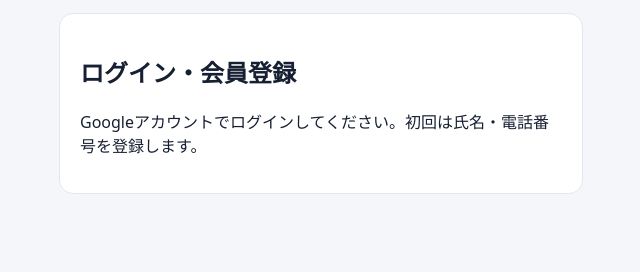
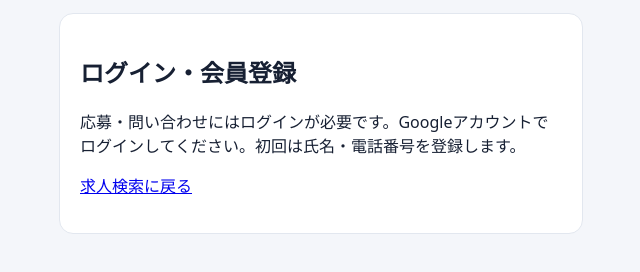
Before and after one commit to infoversionk-collab/jobbure-biz, a plain HTML site: page candidate/candidate-login.html in a window 1280 px wide. Shown: the part 164-436 px from the top of the page, without its empty margins (319-959 px from the left). Drawn offline with Linux system fonts and the light colour scheme.

Commit message:
Update candidate-login.html

```diff
--- a/candidate/candidate-login.html
+++ b/candidate/candidate-login.html
@@ -1 +1,3 @@
-<!doctype html><html lang="ja"><head><meta charset="utf-8"><meta name="viewport" content="width=device-width,initial-scale=1"><title>求職者ログイン｜職ブレ</title><link rel="stylesheet" href="./candidate.css"></head><body><main class="shell narrow"><header><h1>職ブレ</h1><p>求職者専用ページ</p></header><section class="panel"><h2>ログイン・会員登録</h2><p>Googleアカウントでログインしてください。初回は氏名・電話番号を登録します。</p><div id="googleButton"></div><p id="status" class="status"></p><form id="registerForm" hidden><label>氏名<input id="name" required maxlength="80"></label><label>電話番号<input id="phone" required maxlength="40" type="tel"></label><button>会員登録して求人を見る</button></form></section></main><script src="https://accounts.google.com/gsi/client" async defer></script><script src="./candidate-config.js"></script><script src="./candidate.js"></script></body></html>
+<!doctype html>
+<html lang="ja"><head><meta charset="utf-8"><meta name="viewport" content="width=device-width,initial-scale=1"><title>求職者ログイン｜職ブレ</title><link rel="stylesheet" href="./candidate.css"></head>
+<body><main class="shell narrow"><header><h1>職ブレ</h1><p>求職者専用ページ</p></header><section class="panel"><h2>ログイン・会員登録</h2><p>応募・問い合わせにはログインが必要です。Googleアカウントでログインしてください。初回は氏名・電話番号を登録します。</p><div id="googleButton"></div><p id="status" class="status" role="status"></p><form id="registerForm" hidden><label>氏名<input id="name" required maxlength="80" autocomplete="name"></label><label>電話番号<input id="phone" required maxlength="40" type="tel" autocomplete="tel"></label><button type="submit">登録して元の求人に戻る</button></form><p class="back-link"><a href="./candidate-index.html">求人検索に戻る</a></p></section></main><script src="https://accounts.google.com/gsi/client" async defer></script><script src="./candidate-config.js"></script><script src="./candidate.js"></script></body></html>
```
